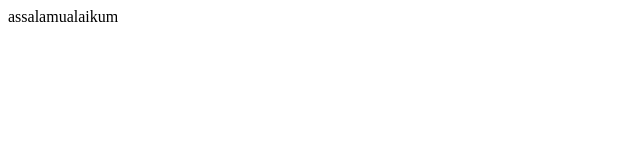
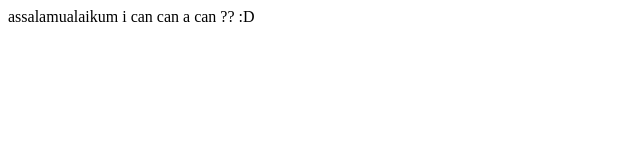
Before and after one commit to yogiari/tugas2, a plain HTML site: page index.html in a window 1280 px wide. Shown: the whole page, without its empty margins (0-640 px from the left). Drawn offline with Linux system fonts and the light colour scheme.

Commit message:
create body

```diff
--- a/index.html
+++ b/index.html
@@ -1,3 +1,6 @@
 <html>
 <head>assalamualaikum</head>
+<body>
+	i can can a can ?? :D
+</body>
 </html
```
